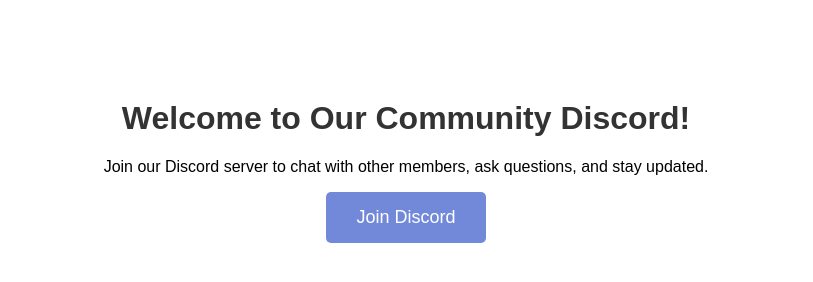
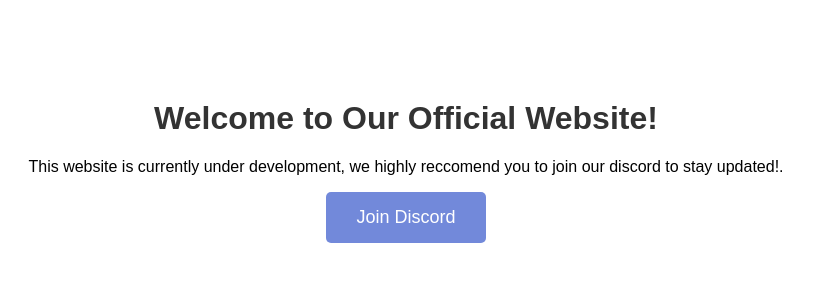
Before and after one commit to Static303/customacc, a plain HTML site: page index.html in a window 1280 px wide. Shown: the whole page, without its empty margins (234-1047 px from the left). Drawn offline with Linux system fonts and the light colour scheme.

Commit message:
Update index.html

```diff
--- a/index.html
+++ b/index.html
@@ -32,9 +32,9 @@
 </head>
 <body>
     <div class="container">
-        <h1>Welcome to Our Community Discord!</h1>
-        <p>Join our Discord server to chat with other members, ask questions, and stay updated.</p>
-        <a href="YOUR_DISCORD_INVITE_LINK_HERE" class="discord-button">Join Discord</a>
+        <h1>Welcome to Our Official Website!</h1>
+        <p>This website is currently under development, we highly reccomend you to join our discord to stay updated!.</p>
+        <a href="https://discord.gg/3YYbKbEfK8" class="discord-button">Join Discord</a>
     </div>
 </body>
 </html>
```
